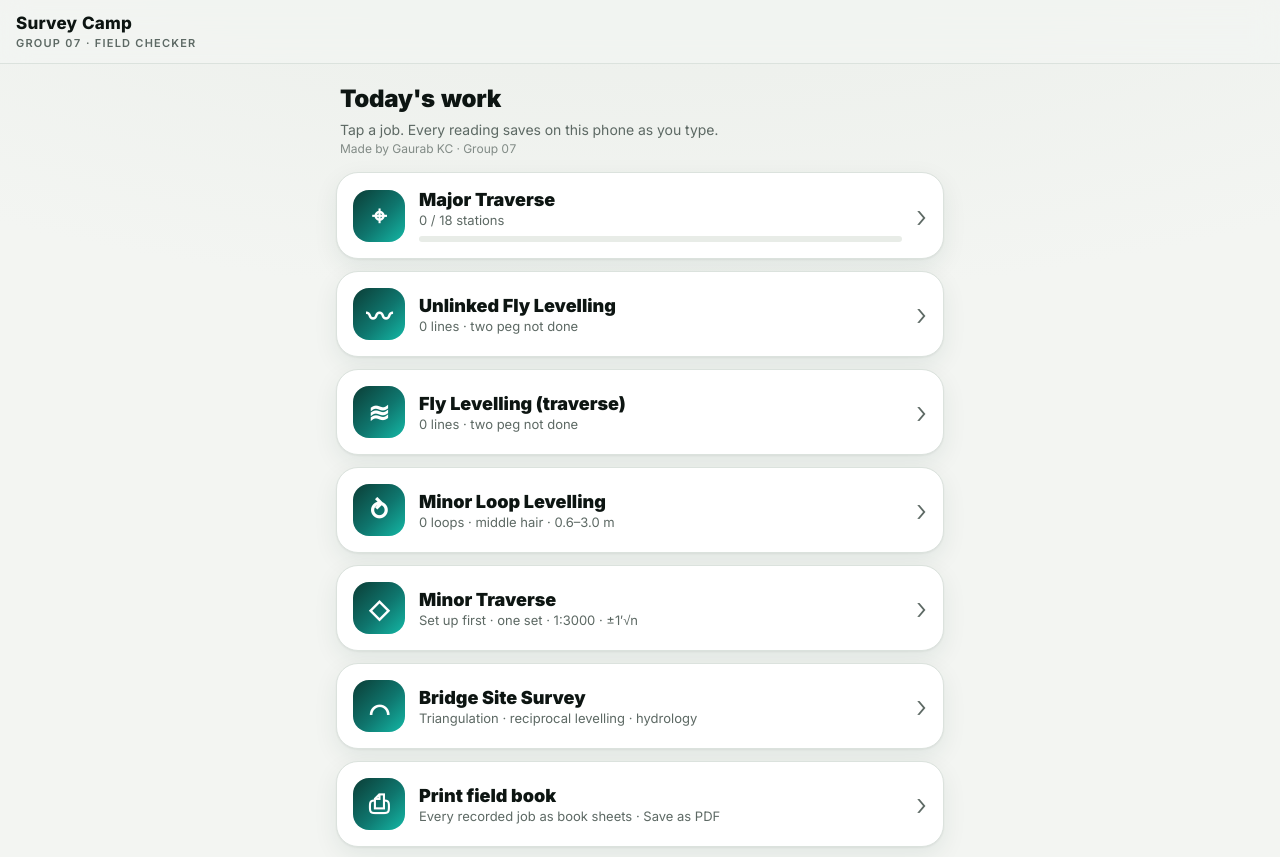
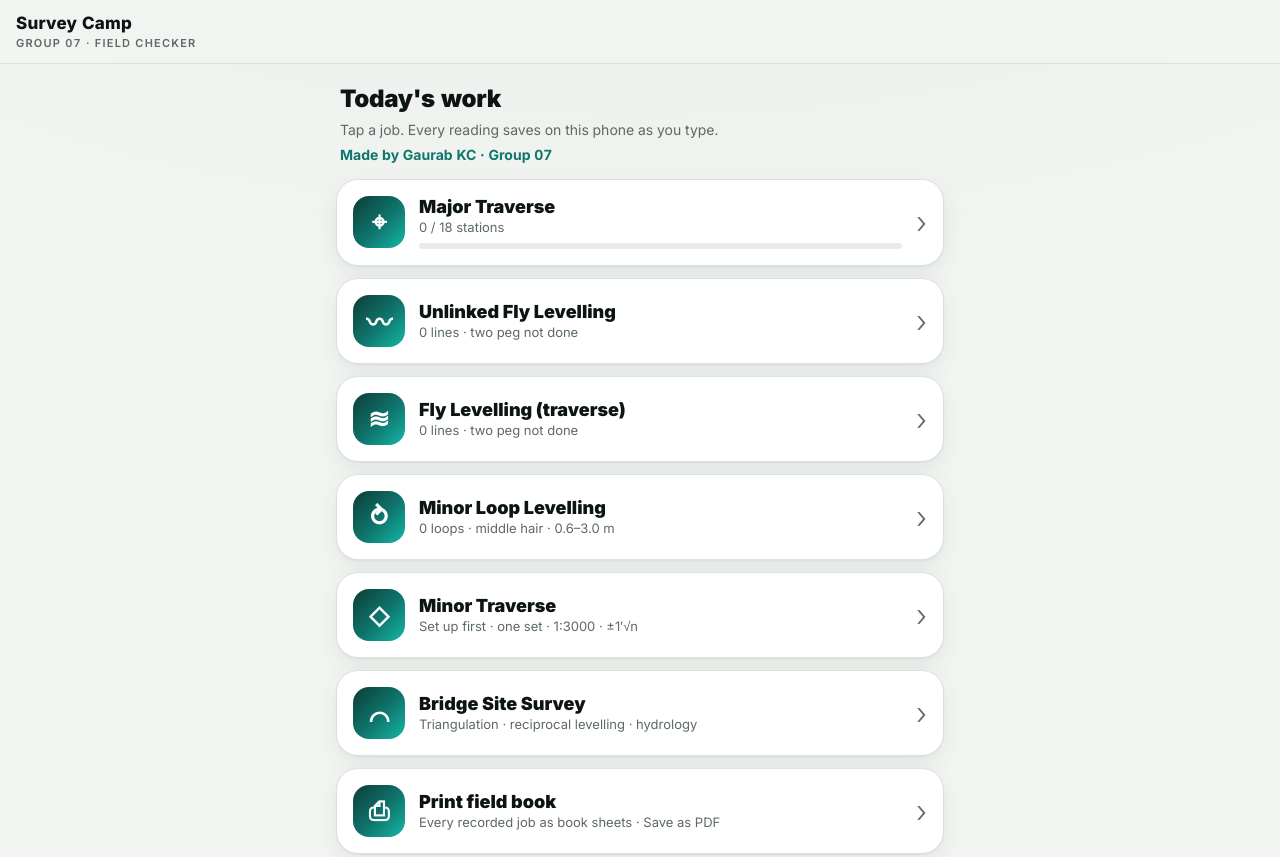
Before and after one commit to gaurabxkc/traverse-checker, a plain HTML site: page index.html in a window 1280 px wide. Shown: the top 857 px of the page. Drawn offline with Linux system fonts and the light colour scheme.

Commit message:
Make the maker credit line larger and easier to see
Co-Authored-By: Claude Opus 5.5 <noreply@anthropic.com>

```diff
--- a/index.html
+++ b/index.html
@@ -94,7 +94,7 @@ tr.badrow td{background:var(--badbg)}
 .toast.bad{background:var(--bad)}
 .hidden{display:none}
 .bookwrap{overflow-x:auto;margin:6px -16px 10px;padding:0 16px}.book{border-collapse:collapse;font-size:13px;white-space:nowrap}.book th,.book td{border:1px solid var(--line);padding:5px 6px;text-align:right}.book th{font-size:10px;text-align:center;background:var(--bg2)}.book td:first-child{position:sticky;left:0;background:var(--card);text-align:left;font-weight:800}.book tr.named td{background:var(--okbg)}.book tr.sum td{font-weight:900;background:var(--bg2)}.bookh{font-weight:900;margin:12px 0 4px}.lsticky{position:fixed;left:0;right:0;bottom:0;z-index:30;display:flex;align-items:center;gap:10px;padding:10px 16px calc(10px + env(safe-area-inset-bottom));background:color-mix(in srgb,var(--card) 92%,transparent);backdrop-filter:blur(12px);border-top:1px solid var(--line)}.lsticky span{flex:1;font-size:14px;color:var(--mut)}.lsticky b{color:var(--ink);font-size:17px}.lsticky .btn{flex:none;padding:12px 18px}details.card summary{cursor:pointer;list-style:none}details.card summary::-webkit-details-marker{display:none}.bookhd{display:grid;grid-template-columns:1fr 1fr;gap:8px;margin-bottom:6px}.bookhd label{font-size:12px;color:var(--mut);font-weight:700}.bookhd input{display:block;width:100%;margin-top:2px;font:inherit;font-size:15px;font-weight:700;padding:7px 8px;border:1.5px solid var(--line);border-radius:10px;background:var(--input);color:var(--ink)}
-.hubhead{margin:4px 4px 14px}.hubhead p.mkby{font-size:12px;margin-top:2px;opacity:.75}.hubhead h3{margin:0;font-size:24px;font-weight:900;letter-spacing:-.3px}.hubhead p{margin:4px 0 0;color:var(--mut);font-size:14px}
+.hubhead{margin:4px 4px 14px}.hubhead p.mkby{font-size:14px;margin-top:6px;color:var(--acc);font-weight:700}.hubhead h3{margin:0;font-size:24px;font-weight:900;letter-spacing:-.3px}.hubhead p{margin:4px 0 0;color:var(--mut);font-size:14px}
 .wcard{width:100%;display:flex;align-items:center;gap:14px;text-align:left;padding:16px;margin-bottom:12px;border:1px solid var(--line);border-radius:22px;background:var(--card);color:var(--ink);box-shadow:var(--shadow);transition:transform .12s}
 .wcard:active{transform:scale(.98)}
 .wic{flex:none;width:52px;height:52px;border-radius:16px;background:var(--hero);color:#fff;display:flex;align-items:center;justify-content:center;font-size:26px;font-weight:900}
--- a/sw.js
+++ b/sw.js
@@ -1,4 +1,4 @@
-const C="trav-v32",F=["./","index.html","manifest.json","icon.svg","inter.woff2","lev.js","ct.js","br.js","print.js"];
+const C="trav-v33",F=["./","index.html","manifest.json","icon.svg","inter.woff2","lev.js","ct.js","br.js","print.js"];
 self.addEventListener("install",e=>{e.waitUntil(caches.open(C).then(c=>c.addAll(F.map(u=>new Request(u,{cache:"reload"})))));self.skipWaiting()});
 self.addEventListener("activate",e=>{e.waitUntil(caches.keys().then(k=>Promise.all(k.filter(x=>x!==C).map(x=>caches.delete(x)))));self.clients.claim()});
 // network first (always a matching set of files when online), cache when offline
```
